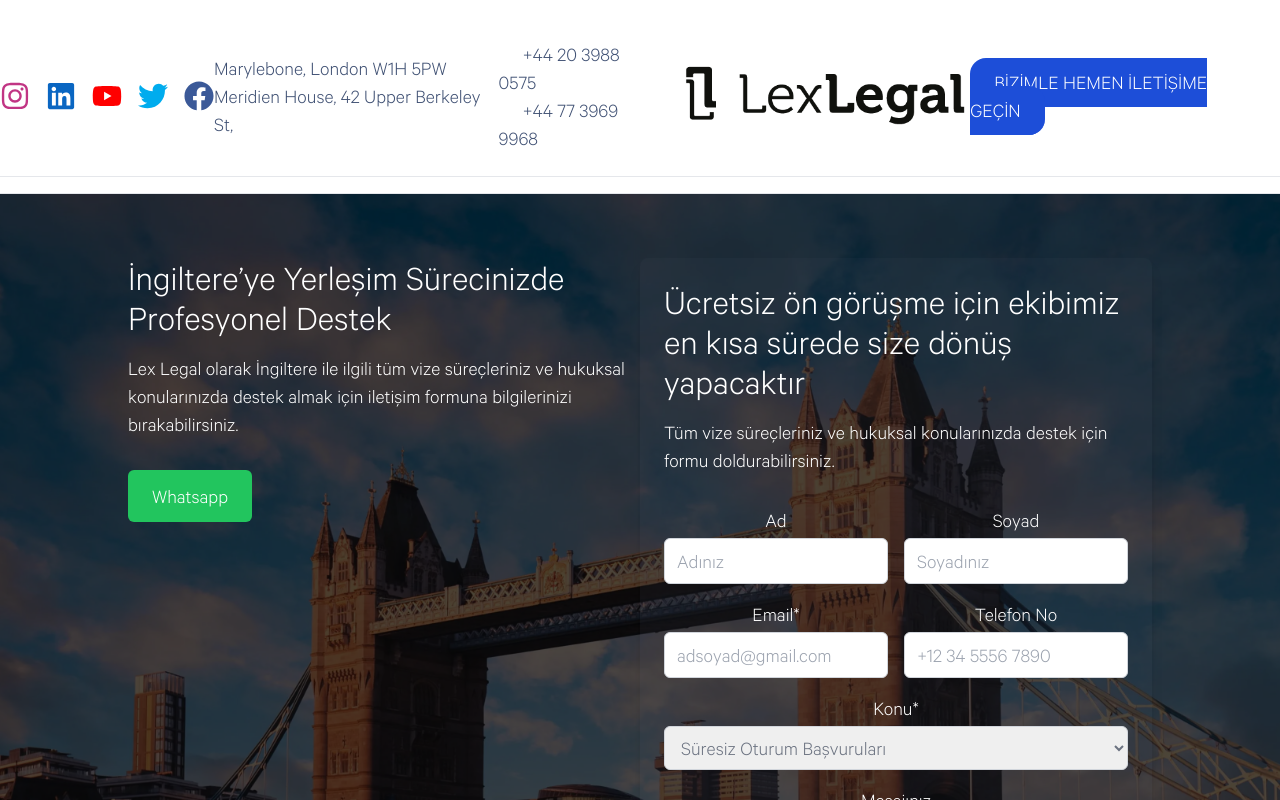
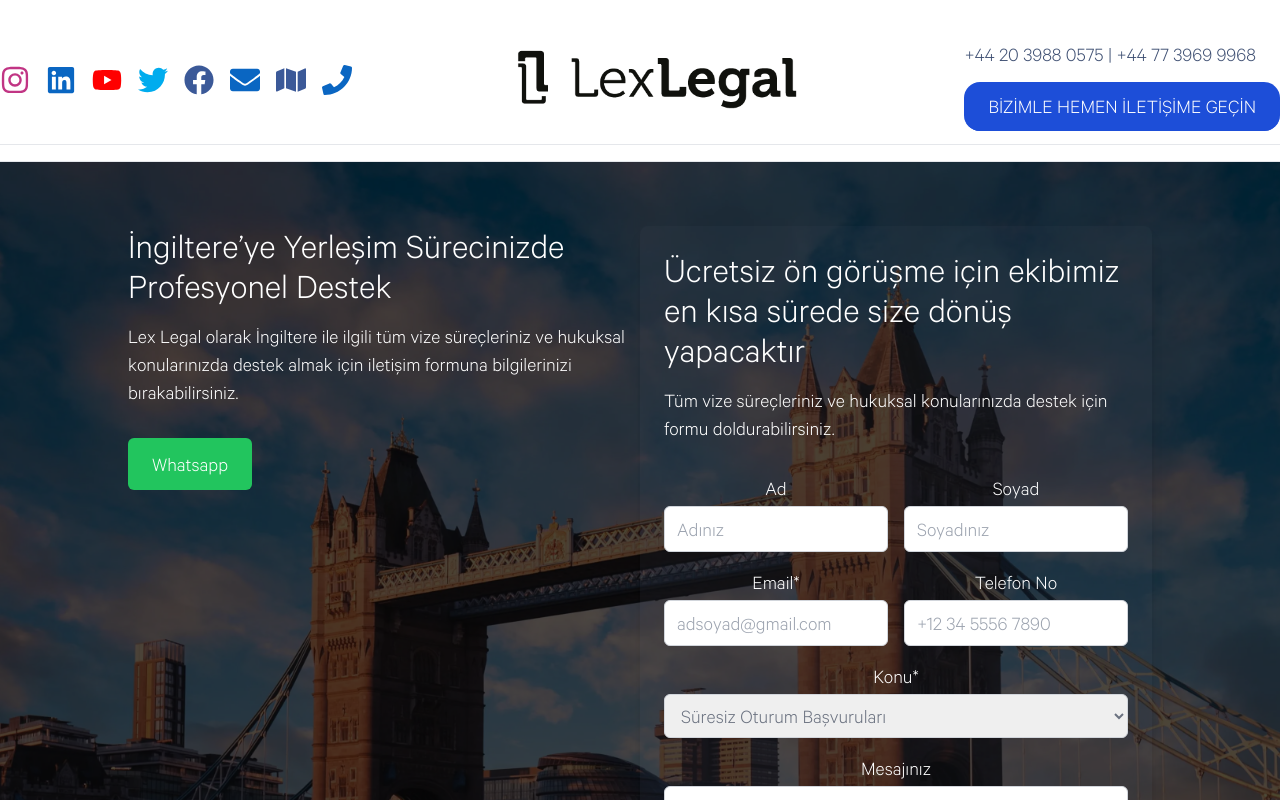
Before and after one commit to sanegenos/lexlegal, a Next.js app: page / in a window 1280 px wide. Shown: the top 800 px of the page. Built offline with nearby package versions, Linux system fonts and the light colour scheme.

Commit message:
27.08 - banner+adres+header+footer

```diff
--- a/components/Footer.jsx
+++ b/components/Footer.jsx
@@ -13,7 +13,7 @@ export default function footer() {
             </div>
             <div className="flex space-x-4">
               <div className="w-24 flex justify-center ">
-                <img loading="lazy" src="img/oisc.gif" alt="Office of the Immigration Services Commissioner" className="h-auto w-16 md:h-20 md:w-auto" />
+                <img loading="lazy" src="img/OISC-logo-for-site.png" alt="Office of the Immigration Services Commissioner" className="h-auto w-24 md:h-20 md:w-auto" />
               </div>
               <div className='w-48 text-left'>
                 <span className="text-xl text-left">Office of the Immigration<br />
@@ -78,7 +78,7 @@ export default function footer() {
         </div>
 
         <div className="text-center md:text-right">
-          <p className="text-xl"><a href="mailto:info@lexlegal.com" className="hover:text-gray-400">contact@lexlegal.com</a></p>
+          <p className="text-xl"><a href="mailto:contact@lexlegal.com" className="hover:text-gray-400">contact@lexlegal.com</a></p>
           <p className="text-xl"><a href="tel:+447739699968" className="hover:text-gray-400">+44 77 3969 9968</a></p>
           <p className="text-xl"><a href="tel:+442039880575" className="hover:text-gray-400">+44 20 3988 0575</a></p>
         </div>
--- a/components/Header.jsx
+++ b/components/Header.jsx
@@ -1,5 +1,5 @@
 // components/Header.jsx
-import { FaFacebook, FaTwitter, FaInstagram, FaYoutube, FaLinkedin } from 'react-icons/fa';
+import { FaFacebook, FaTwitter, FaInstagram, FaYoutube, FaLinkedin, FaEnvelope, FaPhone, FaMap } from 'react-icons/fa';
 
 export default function Header() {
     return (
@@ -11,16 +11,9 @@ export default function Header() {
                     <a href="https://www.youtube.com/@LexLegalLtd" aria-label="YouTube" className="text-gray-600 hover:text-gray-900"><FaYoutube size={30} style={{ color: '#FF0000' }} /></a>
                     <a href="https://twitter.com/lexlegal_uk" aria-label="Twitter" className="text-gray-600 hover:text-gray-900"><FaTwitter size={30} style={{ color: '#00acee' }} /></a>
                     <a href="https://www.facebook.com/lexlegaluk" aria-label="Facebook" className="text-gray-600 hover:text-gray-900"><FaFacebook size={30} style={{ color: '#3b5998' }} /></a>
-                </div>
-                <div className="mb-4 md:mb-0 text-left">
-                    <a href="https://maps.app.goo.gl/k4jSaiAuCUpUqcaz6" target="_blank" className="text-xl">
-                        Marylebone, London W1H 5PW<br/>
-                        Meridien House, 42 Upper Berkeley St,
-                    </a>
-                </div>
-                <div className="mb-4 md:mb-0 text-left">
-                    <a href="tel:+442039880575" className="hover:text-blue-900 py-3 px-6 mb-3 uppercase text-xl text-left">+44 20 3988 0575</a><br/>
-                    <a href="tel:+447739699968" className="hover:text-blue-900 py-3 px-6 mb-3 uppercase text-xl text-left">+44 77 3969 9968</a>
+                    <a href="mailto:contact@lexlegal.com" aria-label="Facebook" className="text-gray-600 hover:text-gray-900"><FaEnvelope size={30} style={{ color: '#0A66C2' }} /></a>
+                    <a href="https://maps.app.goo.gl/k4jSaiAuCUpUqcaz6" aria-label="Facebook" className="text-gray-600 hover:text-gray-900"><FaMap size={30} style={{ color: '#3b5998' }} /></a>
+                    <a href="tel:+442039880575" aria-label="Facebook" className="text-gray-600 hover:text-gray-900"><FaPhone size={30} style={{ color: '#0A66C2' }} /></a>
                 </div>
 
                 <div className="flex items-center mb-4 md:mb-0 max-w-72">
@@ -28,6 +21,8 @@ export default function Header() {
                 </div>
 
                 <div>
+                    <a href="tel:+442039880575" className="hover:text-blue-900 py-3 mb-3 uppercase text-xl text-left">+44 20 3988 0575</a>
+                    <a href="tel:+447739699968" className="hover:text-blue-900 py-3 mb-3 uppercase text-xl text-left"> | +44 77 3969 9968</a> <br/><br/>
                     <a href="tel:+447739699968" className="text-white hover:text-blue-900 bg-blue-700 hover:bg-blue-300 rounded-2xl py-3 px-6 mb-3 border-b border-blue-700 hover:border-blue-900 uppercase text-xl">Bİzİmle hemen İletİşİme geçİn</a>
                 </div>
             </div>
```
Also changed, not shown: public/img/OISC-logo-for-site.png (added).
